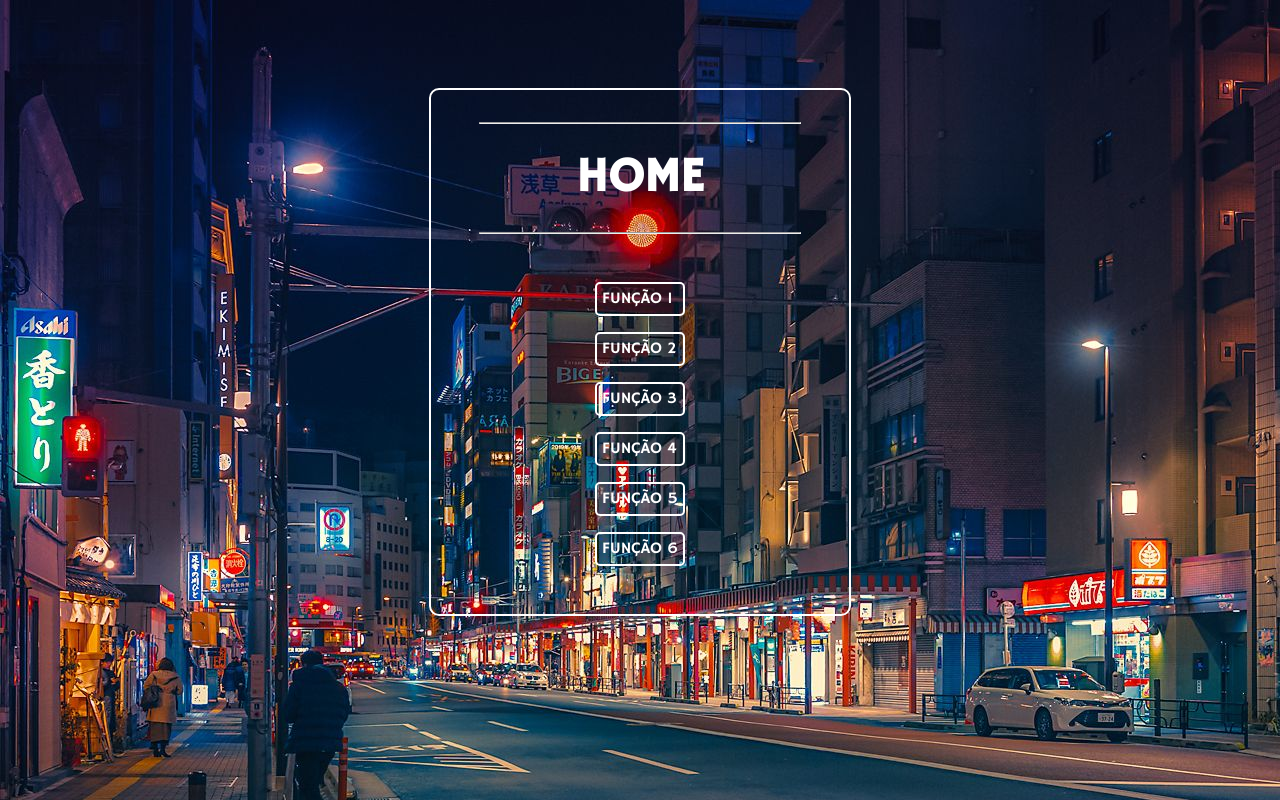
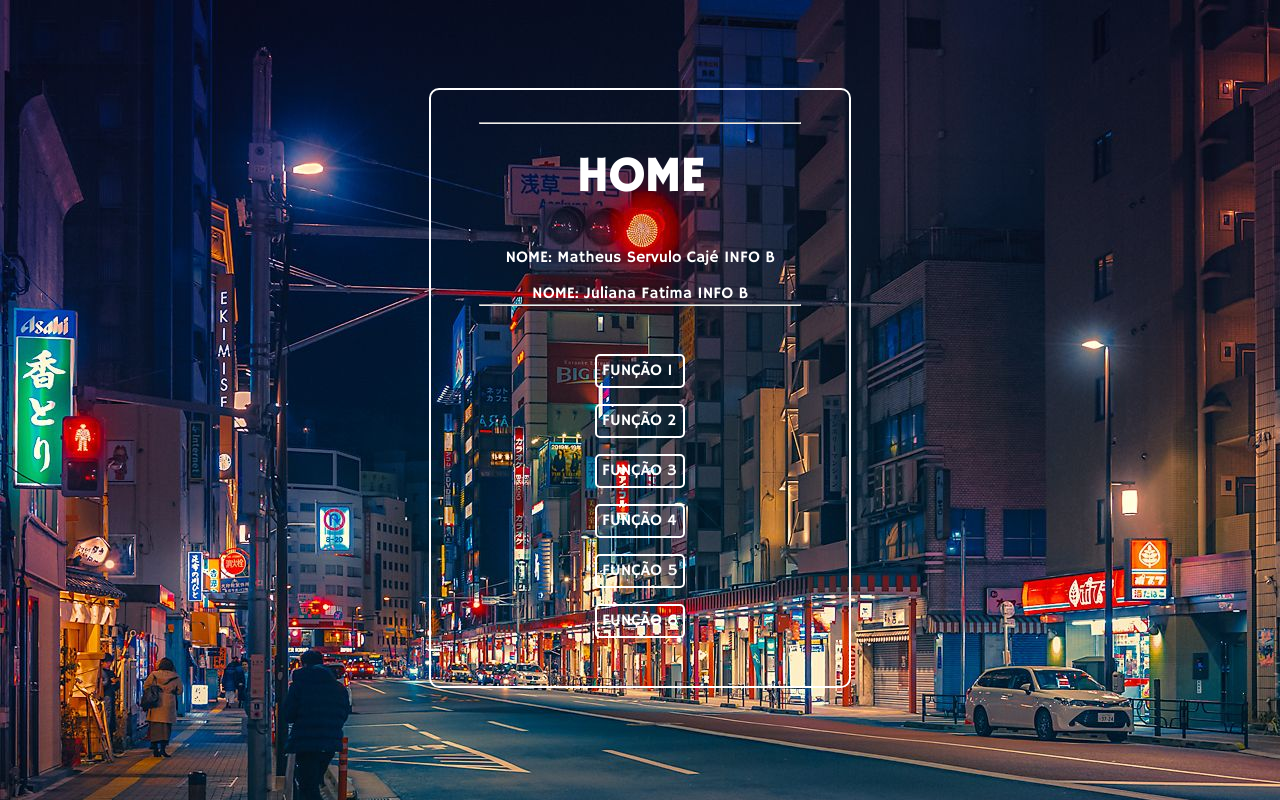
Before and after one commit to ServuloB/ProvaFun-es, a React (Create React App) app in the folder site/: page / in a window 1280 px wide. Built offline with nearby package versions, Linux system fonts and the light colour scheme.

Commit message:
leves ajustes

```diff
--- a/site/src/home/index.js
+++ b/site/src/home/index.js
@@ -8,6 +8,9 @@ export default function Home(){
             <div className='sla'>
             <hr/>
             <h1 className='t'>HOME</h1>
+            <span>NOME: Matheus Servulo Cajé INFO B</span>
+            <p>NOME: Juliana Fatima INFO B</p>
+
             <hr/>
             <div className='principal'>
             <Link to='/f1'>FUNÇÃO 1</Link>
```
